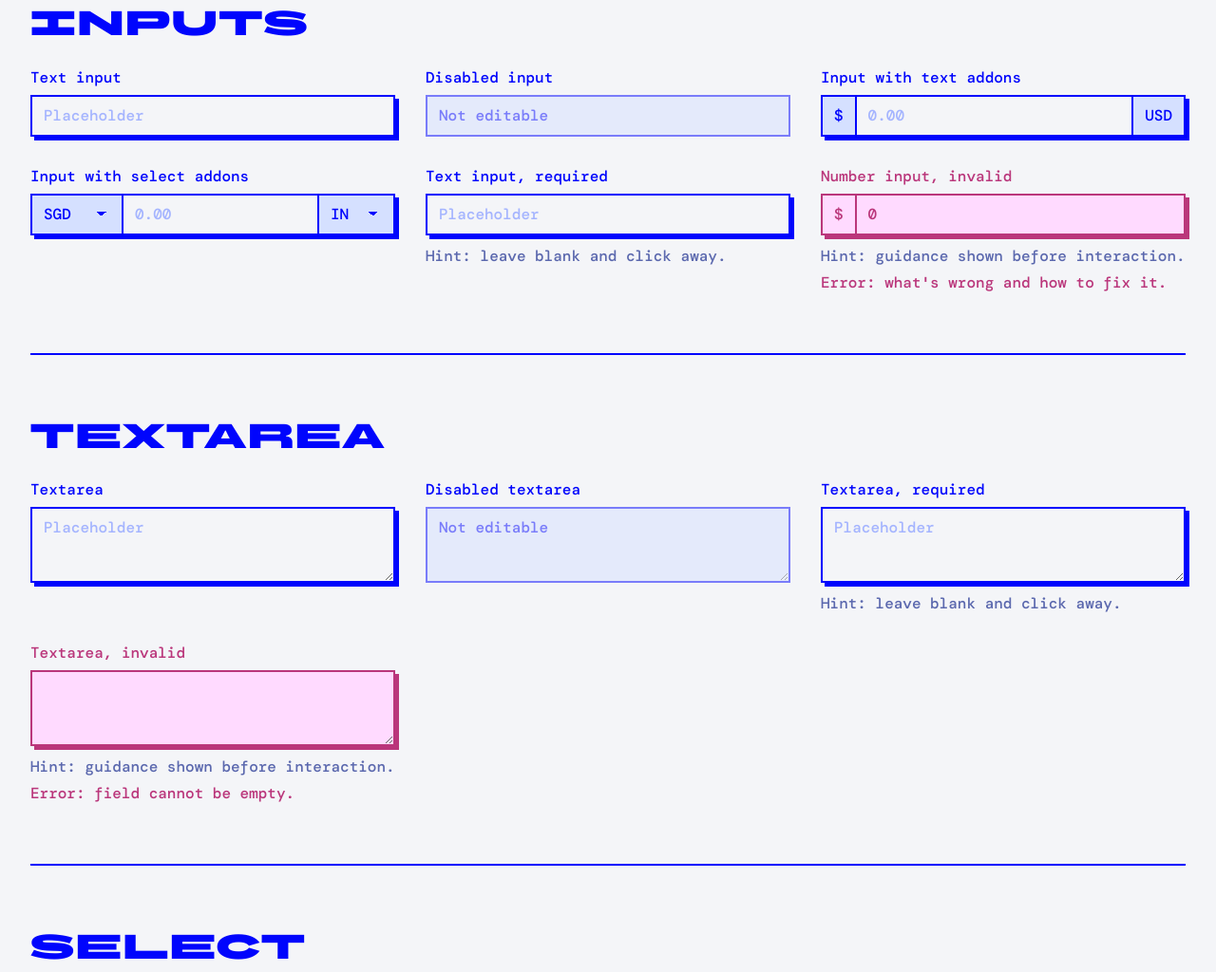
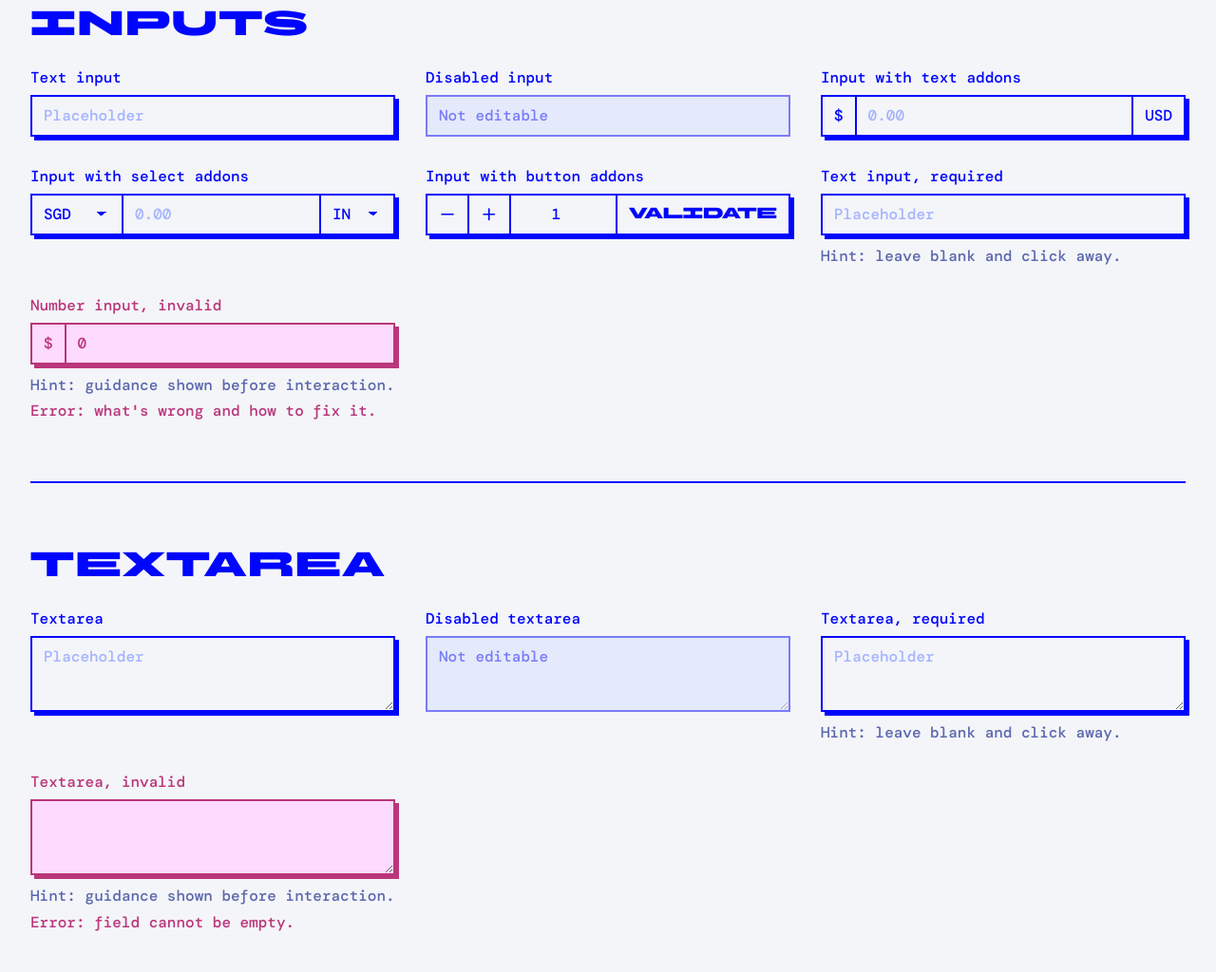
Before and after one commit to domneo/bleed, a website: page index.html in a window 1280 px wide. Shown: the part 8603-9627 px from the top of the page at 95% size. Drawn offline with Linux system fonts and the light colour scheme.

Commit message:
feat: rework input addons and allow buttons as addons

```diff
--- a/index.html
+++ b/index.html
@@ -999,7 +999,7 @@
           <div class="input-group">
             <span class="input-group__addon">$</span>
             <input class="input" id="text-input-addons" name="text-input-addons" type="number" step="0.01" placeholder="0.00">
-            <span class="input-group__addon input-group__addon--trailing">USD</span>
+            <span class="input-group__addon">USD</span>
           </div>
         </div>
 
@@ -1013,10 +1013,21 @@
               <option>JPY</option>
             </select>
             <input class="input" id="text-input-addon-leading" name="text-input-addon-leading" type="number" step="0.01" placeholder="0.00">
-            <select class="input input-group__addon input-group__addon--trailing" id="text-input-addon-direction" name="text-input-addon-direction" style="inline-size: 5rem;">
+            <select class="input input-group__addon" id="text-input-addon-direction" name="text-input-addon-direction" style="inline-size: 5rem;">
               <option>IN</option>
               <option>OUT</option>
             </select>
+          </div>
+        </div>
+
+        <!-- button addons -->
+        <div class="field">
+          <label for="qty-input-addons">Input with button addons</label>
+          <div class="input-group">
+            <button class="btn btn--icon input-group__addon" type="button" aria-label="Decrease quantity" onclick="this.closest('.input-group').querySelector('input').stepDown()"><svg class="icon" aria-hidden="true"><use href="#icon-minus"/></svg></button>
+            <button class="btn btn--icon input-group__addon" type="button" aria-label="Increase quantity" onclick="this.closest('.input-group').querySelector('input').stepUp()"><svg class="icon" aria-hidden="true"><use href="#icon-plus"/></svg></button>
+            <input class="input" id="qty-input-addons" name="qty-input-addons" type="number" min="0" step="1" value="1" style="text-align: center;">
+            <button class="btn input-group__addon" type="button">Validate</button>
           </div>
         </div>
 
@@ -1126,7 +1137,7 @@
               <option>2</option>
               <option>3</option>
             </select>
-            <span class="input-group__addon input-group__addon--trailing">days</span>
+            <span class="input-group__addon">days</span>
           </div>
         </div>
 
--- a/src/components/core/field.css
+++ b/src/components/core/field.css
@@ -218,9 +218,12 @@
     translate: none;
   }
 
-  /* Input adornments. Leading and/or trailing addons flank the control:
+  /* Input adornments. Leading and/or trailing addons flank the control — a
+   * static <span>, a <select>, or a pressable <button class="btn">/icon
+   * button, any of them tagged .input-group__addon:
    *   <div class="input-group"><span class="input-group__addon">$</span><input class="input"></div>
-   *   <div class="input-group"><input class="input"><span class="input-group__addon input-group__addon--trailing">USD</span></div> */
+   *   <div class="input-group"><input class="input"><span class="input-group__addon">USD</span></div>
+   *   <div class="input-group"><button class="btn input-group__addon" type="button">−</button><input class="input"><button class="btn input-group__addon" type="button">+</button></div> */
   /* The joined control + addon(s) cast one shadow as a unit — a shadow on the
    * input alone would fall across the addon it is butted up against. */
   .input-group {
@@ -235,18 +238,22 @@
   }
   /* the group owns the press, so focusing any control inside moves the whole
    * unit — control plus addons — instead of sliding the input off its addon */
-  .input-group:has(.input:focus) {
+  .input-group:has(.input:focus),
+  .input-group:has(.btn:is(:hover, :focus-visible)) {
     translate: var(--hover-shift-x) var(--hover-shift-y);
     box-shadow: var(--shadow-hover);
   }
-  .input-group:has(.input:active) {
+  .input-group:has(.input:active),
+  .input-group:has(.btn:active) {
     translate: calc(var(--hover-shift-x) * 2) calc(var(--hover-shift-y) * 2);
     box-shadow: var(--shadow-active);
   }
   /* the inner control stays put and casts nothing — stated for the focus/press
    * states too, so it never depends on source order */
   .input-group .input,
-  .input-group .input:is(:focus, :active) {
+  .input-group .input:is(:focus, :active),
+  .input-group .btn,
+  .input-group .btn:is(:hover, :focus-visible, :active) {
     translate: none;
     box-shadow: none;
   }
@@ -254,33 +261,34 @@
     inline-size: 100%;
     min-inline-size: 0;
   }
-  .input-group > :is(.input-group__addon, span:first-child, span:last-child) {
+  .input-group > .input-group__addon {
     display: inline-flex;
     flex-shrink: 0;
     align-items: center;
     padding-inline: var(--space-3);
     color: var(--ink);
-    background-color: var(--neutral-subtle);
+    background-color: var(--paper);
     border: var(--border-w) var(--border-style) var(--ink);
   }
+  .input-group > .input-group__addon:is(select.input, .btn):is(:hover, :focus) {
+    background-color: var(--neutral-subtle);
+  }
+  .input-group > .input-group__addon,
+  .input-group > .input:not(.input-group__addon) {
+    border-radius: 0;
+    border-inline-end: none;
+  }
   /* leading addon: joins the input's start edge */
-  .input-group > :is(.input-group__addon:first-child, span:first-child) {
-    border-inline-end: none;
-    border-start-end-radius: 0;
-    border-end-end-radius: 0;
-  }
-  .input-group > :is(.input-group__addon:first-child, span:first-child) ~ .input {
-    border-start-start-radius: 0;
-    border-end-start-radius: 0;
+  .input-group > .input-group__addon:first-child,
+  .input-group > .input:not(.input-group__addon):first-child {
+    border-start-start-radius: var(--radius);
+    border-end-start-radius: var(--radius);
   }
   /* trailing addon: joins the input's end edge */
-  .input-group > :is(.input-group__addon--trailing, span:last-child:not(:first-child)) {
-    border-inline-start: none;
-    border-start-start-radius: 0;
-    border-end-start-radius: 0;
-  }
-  .input-group > .input:has(~ :is(.input-group__addon--trailing, span:last-child:not(:first-child))) {
-    border-start-end-radius: 0;
-    border-end-end-radius: 0;
+  .input-group > .input-group__addon:last-child,
+  .input-group > .input:not(.input-group__addon):last-child {
+    border-start-end-radius: var(--radius);
+    border-end-end-radius: var(--radius);
+    border-inline-end: var(--border-w) var(--border-style) var(--ink);
   }
 }
```
Also changed, not shown: dist/components.css.
